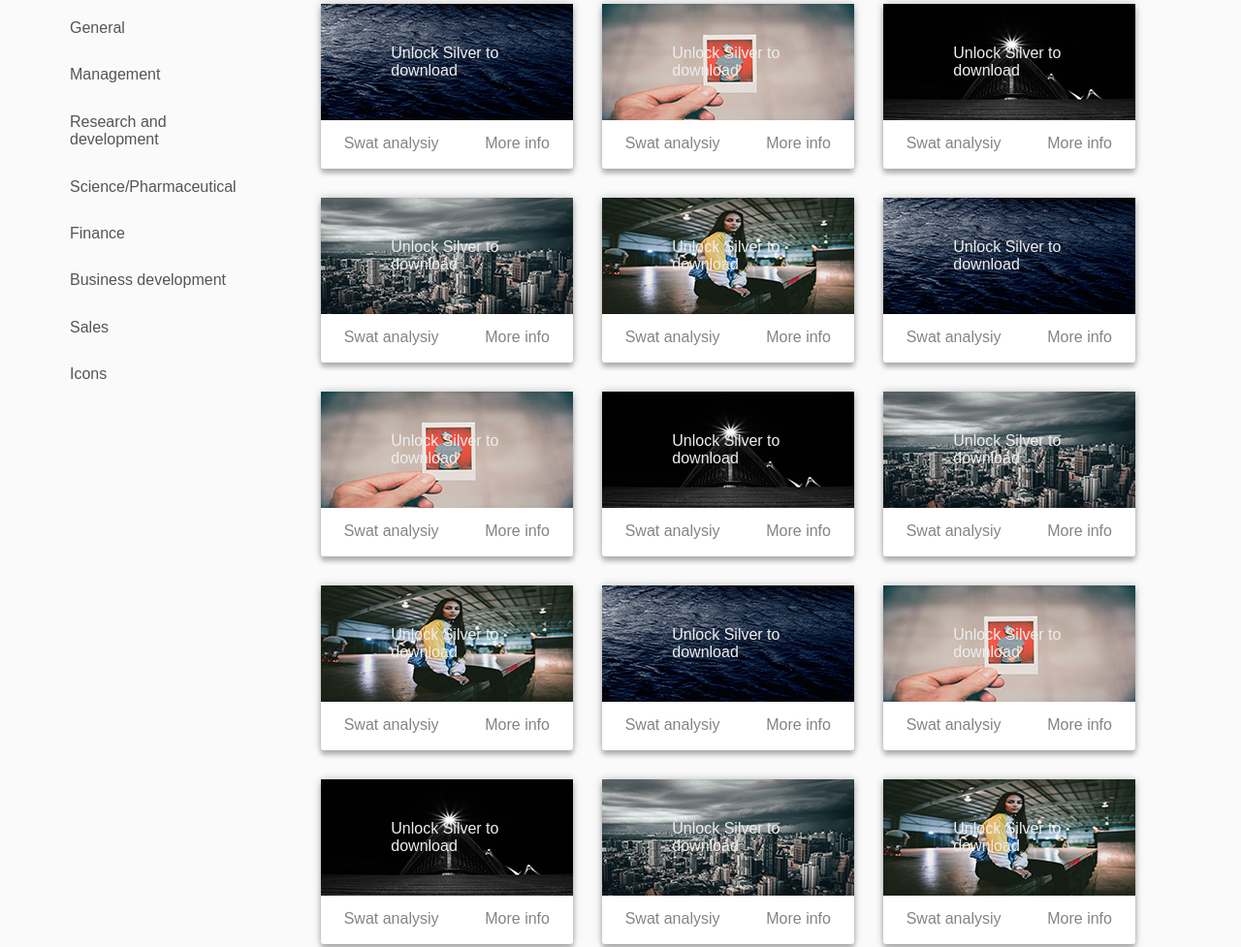
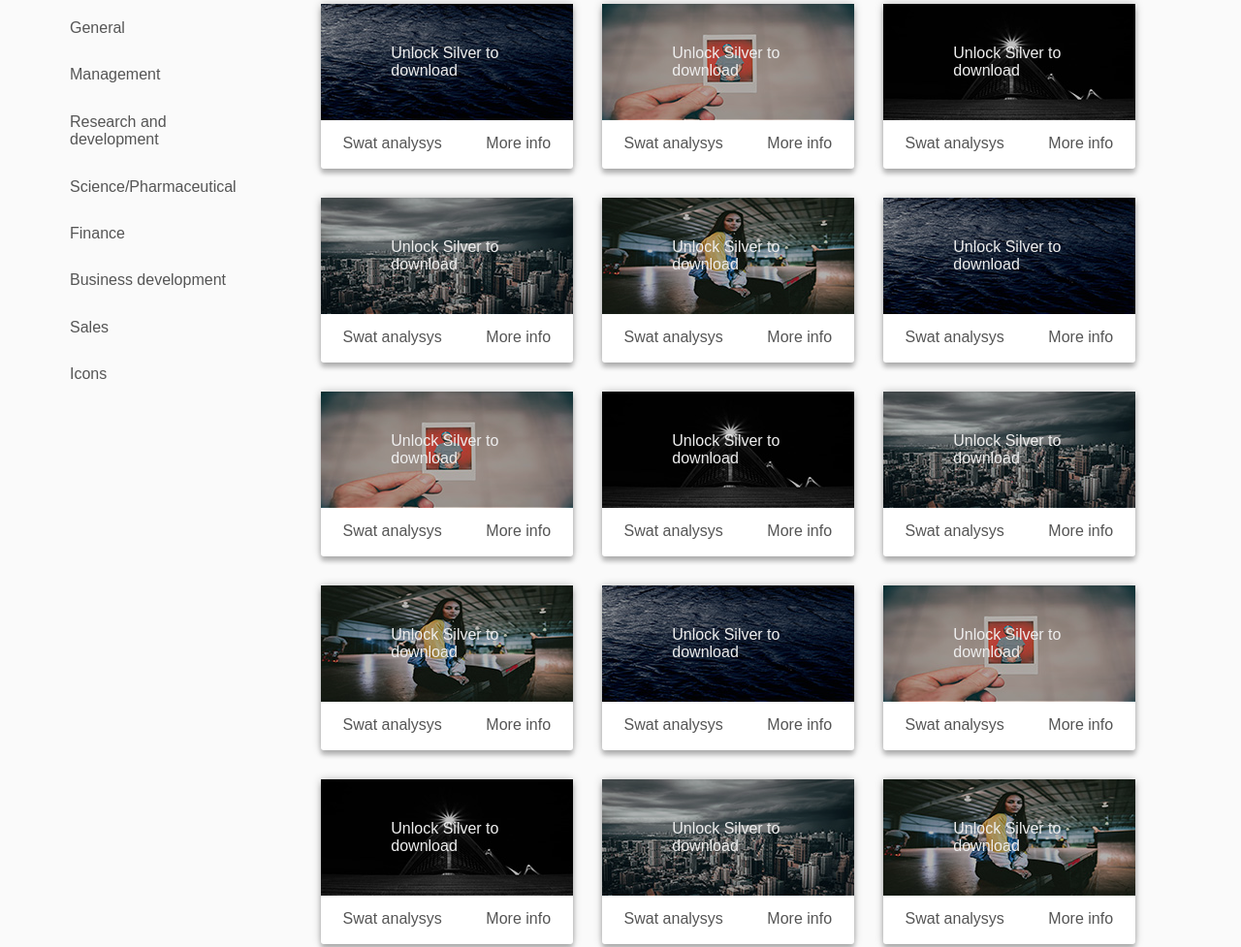
Before and after one commit to vladimir-striber/vivify-test, a website: page src/index.html in a window 1280 px wide. Shown: the part 151-1128 px from the top of the page at 97% size. Drawn offline with Linux system fonts and the light colour scheme.

Commit message:
Added links and did some final styling.

```diff
--- a/src/index.html
+++ b/src/index.html
@@ -17,15 +17,17 @@
   <header class="header">
     <div class="header__container">
         <div class="header__logo">
-          <span>24</span><span>Slides</span>
+          <a href="#"><span>24</span><span>Slides</span></a>
         </div>
         <div class="header__heading">
           <h1>Premium Templates</h1>
         </div>
         <div class="header__buttons">
-          <button class="header__button button--green">Get a quote for custom design</button>
+          <button class="header__button button--green">
+            <a href="#">Get a quote for custom design</a>
+          </button>
           <button class="header__button button--white">
-            <span>Acount</span>
+            <a href="#"><span>Acount</span></a>
             <i class="fas fa-angle-down "></i>
           </button>
         </div>
@@ -65,14 +67,14 @@
       <div class="container">
         <aside class="aside">
           <ul class="aside__list">
-            <li>General</li>
-            <li>Management</li>
-            <li>Research and development</li>
-            <li>Science/Pharmaceutical</li>
-            <li>Finance</li>
-            <li>Business development</li>
-            <li>Sales</li>
-            <li>Icons</li>
+            <li class="aside__list-item"><a href="#">General</a></li>
+            <li class="aside__list-item"><a href="#">Management</a></li>
+            <li class="aside__list-item"><a href="#">Research and development</a></li>
+            <li class="aside__list-item"><a href="#">Science/Pharmaceutical</a></li>
+            <li class="aside__list-item"><a href="#">Finance</a></li>
+            <li class="aside__list-item"><a href="#">Business development</a></li>
+            <li class="aside__list-item"><a href="#">Sales</a></li>
+            <li class="aside__list-item"><a href="#">Icons</a></li>
           </ul>
         </aside>
 
@@ -81,151 +83,167 @@
 
           <div class="main__card">
             <div class="main__card-img">
-              <img src="images/elizabeth-kier-1140418-unsplash_mini.jpg" alt="sea">
+              <div class="main__card-overlay"></div>
+              <a href="#"><img src="images/elizabeth-kier-1140418-unsplash_mini.jpg" alt="sea"></a>
               <p>Unlock Silver to download</p>
             </div>
             <div class="main__card-info">
-              <p>Swat analysiy</p>
-              <p>More info</p>
+              <p><a href="#">Swat analysys</a></p>
+              <p><a href="#">More info</a></p>
             </div>
           </div>
           <div class="main__card">
             <div class="main__card-img">
-              <img src="images/jakob-owens-109151-unsplash.jpg" alt="sea">
+              <div class="main__card-overlay"></div>
+              <a href="#"><img src="images/jakob-owens-109151-unsplash.jpg" alt="sea"></a>
               <p>Unlock Silver to download</p>
             </div>
             <div class="main__card-info">
-              <p>Swat analysiy</p>
-              <p>More info</p>
+                <p><a href="#">Swat analysys</a></p>
+                <p><a href="#">More info</a></p>
             </div>
           </div>
           <div class="main__card">
           <div class="main__card-img">
-            <img src="images/joshua-rawson-harris-1133291-unsplash.jpg" alt="sea">
+            <div class="main__card-overlay"></div>
+            <a href="#"><img src="images/joshua-rawson-harris-1133291-unsplash.jpg" alt="sea">
+            </a>
             <p>Unlock Silver to download</p>
           </div>
           <div class="main__card-info">
-            <p>Swat analysiy</p>
-            <p>More info</p>
+              <p><a href="#">Swat analysys</a></p>
+              <p><a href="#">More info</a></p>
           </div>          </div>
           <div class="main__card">
             <div class="main__card-img">
-              <img src="images/joshua-rawson-harris-1100097-unsplash.jpg" alt="sea">
+              <div class="main__card-overlay"></div>
+              <a href="#"><img src="images/joshua-rawson-harris-1100097-unsplash.jpg" alt="sea"></a>
               <p>Unlock Silver to download</p>
             </div>
             <div class="main__card-info">
-              <p>Swat analysiy</p>
-              <p>More info</p>
+                <p><a href="#">Swat analysys</a></p>
+                <p><a href="#">More info</a></p>
             </div>
           </div>
           <div class="main__card">
             <div class="main__card-img">
-              <img src="images/joshua-rawson-harris-704359-unsplash.jpg" alt="sea">
+              <div class="main__card-overlay"></div>
+              <a href="#"><img src="images/joshua-rawson-harris-704359-unsplash.jpg" alt="sea"></a>
               <p>Unlock Silver to download</p>
             </div>
             <div class="main__card-info">
-              <p>Swat analysiy</p>
-              <p>More info</p>
+                <p><a href="#">Swat analysys</a></p>
+                <p><a href="#">More info</a></p>
             </div>
           </div>
           <div class="main__card">
             <div class="main__card-img">
-              <img src="images/elizabeth-kier-1140418-unsplash_mini.jpg" alt="sea">
+              <div class="main__card-overlay"></div>
+              <a href="#"><img src="images/elizabeth-kier-1140418-unsplash_mini.jpg" alt="sea"></a>
               <p>Unlock Silver to download</p>
             </div>
             <div class="main__card-info">
-              <p>Swat analysiy</p>
-              <p>More info</p>
+                <p><a href="#">Swat analysys</a></p>
+                <p><a href="#">More info</a></p>
             </div>
           </div>
           <div class="main__card">
             <div class="main__card-img">
-              <img src="images/jakob-owens-109151-unsplash.jpg" alt="sea">
+              <div class="main__card-overlay"></div>
+              <a href="#"><img src="images/jakob-owens-109151-unsplash.jpg" alt="sea"></a>
               <p>Unlock Silver to download</p>
             </div>
             <div class="main__card-info">
-              <p>Swat analysiy</p>
-              <p>More info</p>
+                <p><a href="#">Swat analysys</a></p>
+                <p><a href="#">More info</a></p>
             </div>
           </div>
           <div class="main__card">
             <div class="main__card-img">
-              <img src="images/joshua-rawson-harris-1133291-unsplash.jpg" alt="sea">
+              <div class="main__card-overlay"></div>
+              <a href="#"><img src="images/joshua-rawson-harris-1133291-unsplash.jpg" alt="sea"></a>
               <p>Unlock Silver to download</p>
             </div>
             <div class="main__card-info">
-              <p>Swat analysiy</p>
-              <p>More info</p>
+                <p><a href="#">Swat analysys</a></p>
+                <p><a href="#">More info</a></p>
             </div>
           </div>
           <div class="main__card">
             <div class="main__card-img">
-              <img src="images/joshua-rawson-harris-1100097-unsplash.jpg" alt="sea">
+              <div class="main__card-overlay"></div>
+              <a href="#"><img src="images/joshua-rawson-harris-1100097-unsplash.jpg" alt="sea"></a>
               <p>Unlock Silver to download</p>
             </div>
             <div class="main__card-info">
-              <p>Swat analysiy</p>
-              <p>More info</p>
+                <p><a href="#">Swat analysys</a></p>
+                <p><a href="#">More info</a></p>
             </div>
           </div>
           <div class="main__card">
             <div class="main__card-img">
-              <img src="images/joshua-rawson-harris-704359-unsplash.jpg" alt="sea">
+              <div class="main__card-overlay"></div>
+              <a href="#"><img src="images/joshua-rawson-harris-704359-unsplash.jpg" alt="sea"></a>
               <p>Unlock Silver to download</p>
             </div>
             <div class="main__card-info">
-              <p>Swat analysiy</p>
-              <p>More info</p>
+                <p><a href="#">Swat analysys</a></p>
+                <p><a href="#">More info</a></p>
             </div>
           </div>
           <div class="main__card">
             <div class="main__card-img">
-              <img src="images/elizabeth-kier-1140418-unsplash_mini.jpg" alt="sea">
+              <div class="main__card-overlay"></div>
+              <a href="#"><img src="images/elizabeth-kier-1140418-unsplash_mini.jpg" alt="sea"></a>
               <p>Unlock Silver to download</p>
             </div>
             <div class="main__card-info">
-              <p>Swat analysiy</p>
-              <p>More info</p>
+                <p><a href="#">Swat analysys</a></p>
+                <p><a href="#">More info</a></p>
             </div>
           </div>
           <div class="main__card">
             <div class="main__card-img">
-              <img src="images/jakob-owens-109151-unsplash.jpg" alt="sea">
+              <div class="main__card-overlay"></div>
+              <a href="#"><img src="images/jakob-owens-109151-unsplash.jpg" alt="sea"></a>
               <p>Unlock Silver to download</p>
             </div>
             <div class="main__card-info">
-              <p>Swat analysiy</p>
-              <p>More info</p>
+                <p><a href="#">Swat analysys</a></p>
+                <p><a href="#">More info</a></p>
             </div>
           </div>
           <div class="main__card">
             <div class="main__card-img">
-              <img src="images/joshua-rawson-harris-1133291-unsplash.jpg" alt="sea">
+              <div class="main__card-overlay"></div>
+              <a href="#"><img src="images/joshua-rawson-harris-1133291-unsplash.jpg" alt="sea"></a>
               <p>Unlock Silver to download</p>
             </div>
             <div class="main__card-info">
-              <p>Swat analysiy</p>
-              <p>More info</p>
+                <p><a href="#">Swat analysys</a></p>
+                <p><a href="#">More info</a></p>
             </div>
           </div>
           <div class="main__card">
             <div class="main__card-img">
-              <img src="images/joshua-rawson-harris-1100097-unsplash.jpg" alt="sea">
+              <div class="main__card-overlay"></div>
+              <a href="#"><img src="images/joshua-rawson-harris-1100097-unsplash.jpg" alt="sea"></a>
               <p>Unlock Silver to download</p>
             </div>
             <div class="main__card-info">
-              <p>Swat analysiy</p>
-              <p>More info</p>
+                <p><a href="#">Swat analysys</a></p>
+                <p><a href="#">More info</a></p>
             </div>
           </div>
           <div class="main__card">
             <div class="main__card-img">
-              <img src="images/joshua-rawson-harris-704359-unsplash.jpg" alt="sea">
+              <div class="main__card-overlay"></div>
+              <a href="#"><img src="images/joshua-rawson-harris-704359-unsplash.jpg" alt="sea"></a>
               <p>Unlock Silver to download</p>
             </div>
             <div class="main__card-info">
-              <p>Swat analysiy</p>
-              <p>More info</p>
+                <p><a href="#">Swat analysys</a></p>
+                <p><a href="#">More info</a></p>
             </div>
           </div>
 
--- a/src/scss/layout/_header.scss
+++ b/src/scss/layout/_header.scss
@@ -20,7 +20,9 @@ box-shadow: 0 0 8px rgba(0, 0, 0, 0.25), 0 3px 3px rgba(0, 0, 0, 0.22);
 .header__logo {
   flex-basis: 10%;
   line-height: 40px;
-  cursor: pointer;
+  a {
+    text-decoration: none;
+  }
   span:first-child {
     color: #d03730;
   }
--- a/src/scss/layout/_main.scss
+++ b/src/scss/layout/_main.scss
@@ -18,15 +18,19 @@
 }
 .aside__list {
   list-style: none;
-  li {
+}
+ .aside__list-item {
     margin-bottom: 30px;
-    color: $color-dark;
-    &:hover {
-      cursor: pointer;
-      color: $color-black;
+    a {
+      text-decoration: none;
+      color: $color-dark;
+      transition: $transition;
+      &:hover {
+        color: $color-black;
+      }
     }
   }
-}
+
 
 
 
@@ -43,9 +47,7 @@
   justify-content: center;
   grid-gap: 30px;
   margin: 0 auto 50px;
-
   padding-bottom: 50px;
-
 }
 .main__card {
   position: relative;
@@ -67,6 +69,13 @@
   height: 70%;
   transition: $transition;
   color: $color-light;
+  &:hover {
+    cursor: pointer;
+    opacity: 0.8;
+    p {
+      opacity: 1;
+    }
+  }
   p {
     position: absolute;
     top: 50%;
@@ -74,18 +83,26 @@
     transform: translate(-50%, -50%);
     margin: 0;
     width: 115px;
-
   }
-  &:hover {
-    cursor: pointer;
-    opacity: 0.8;
-  }
+}
+.main__card-overlay {
+  position: absolute;
+  top: 0;
+  bottom: 0;
+  left: 0;
+  right: 0;
+  background-color: rgba(0, 0, 0, 0.25);
 }
 .main__card-info {
   display: flex;
   justify-content: space-around;
   color: $text-color;
-  p {
-    cursor: pointer;
+  a {
+    text-decoration: none;
+    color: $color-dark;
+    transition: $transition;
+    &:hover {
+      color: $color-black;
+    }
   }
 }
```
Also changed, not shown: src/scss/components/_buttons.scss (+15 -3 lines), src/scss/layout/_footer.scss (+9 -3 lines), src/css/style.css.
